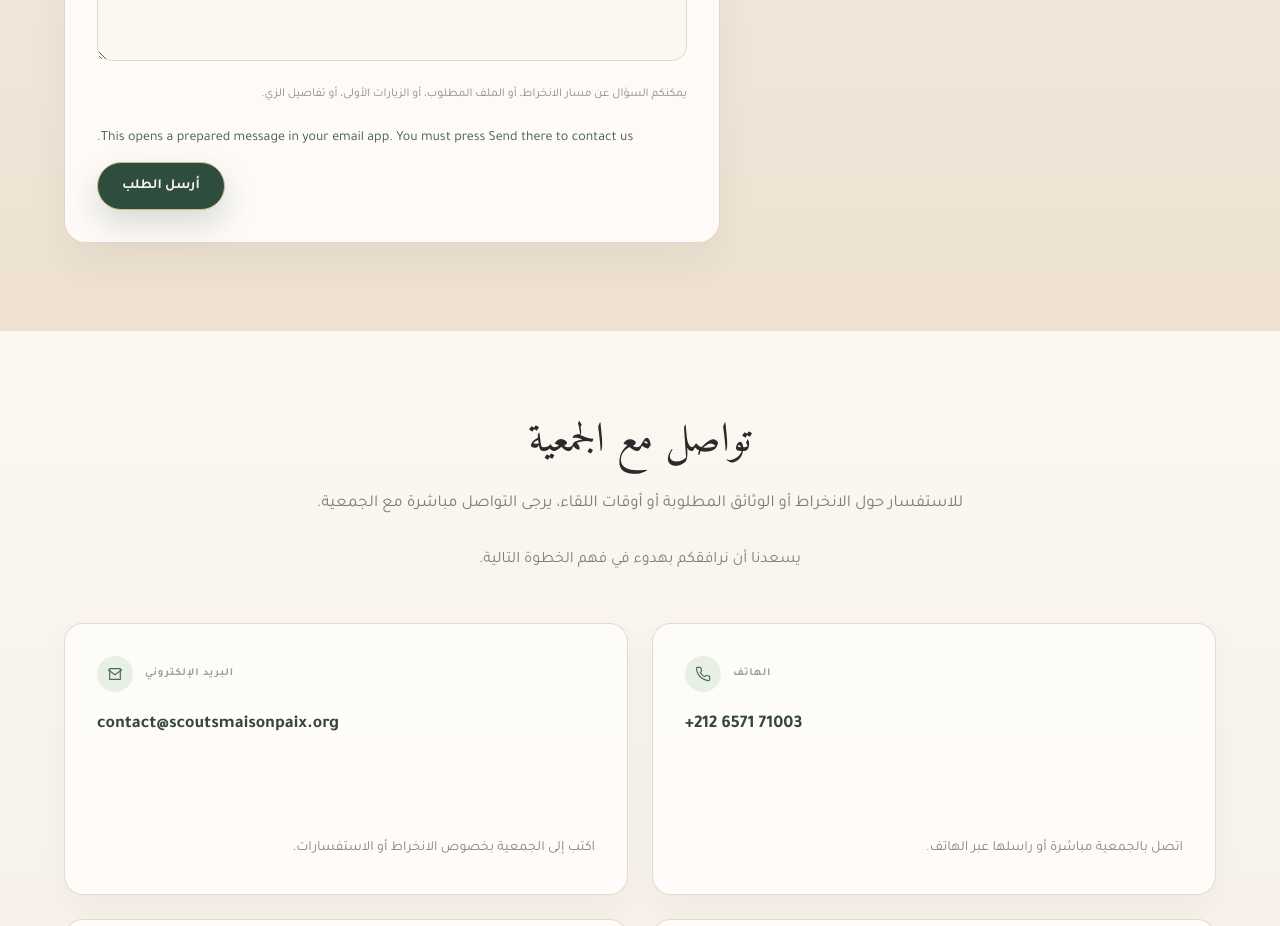
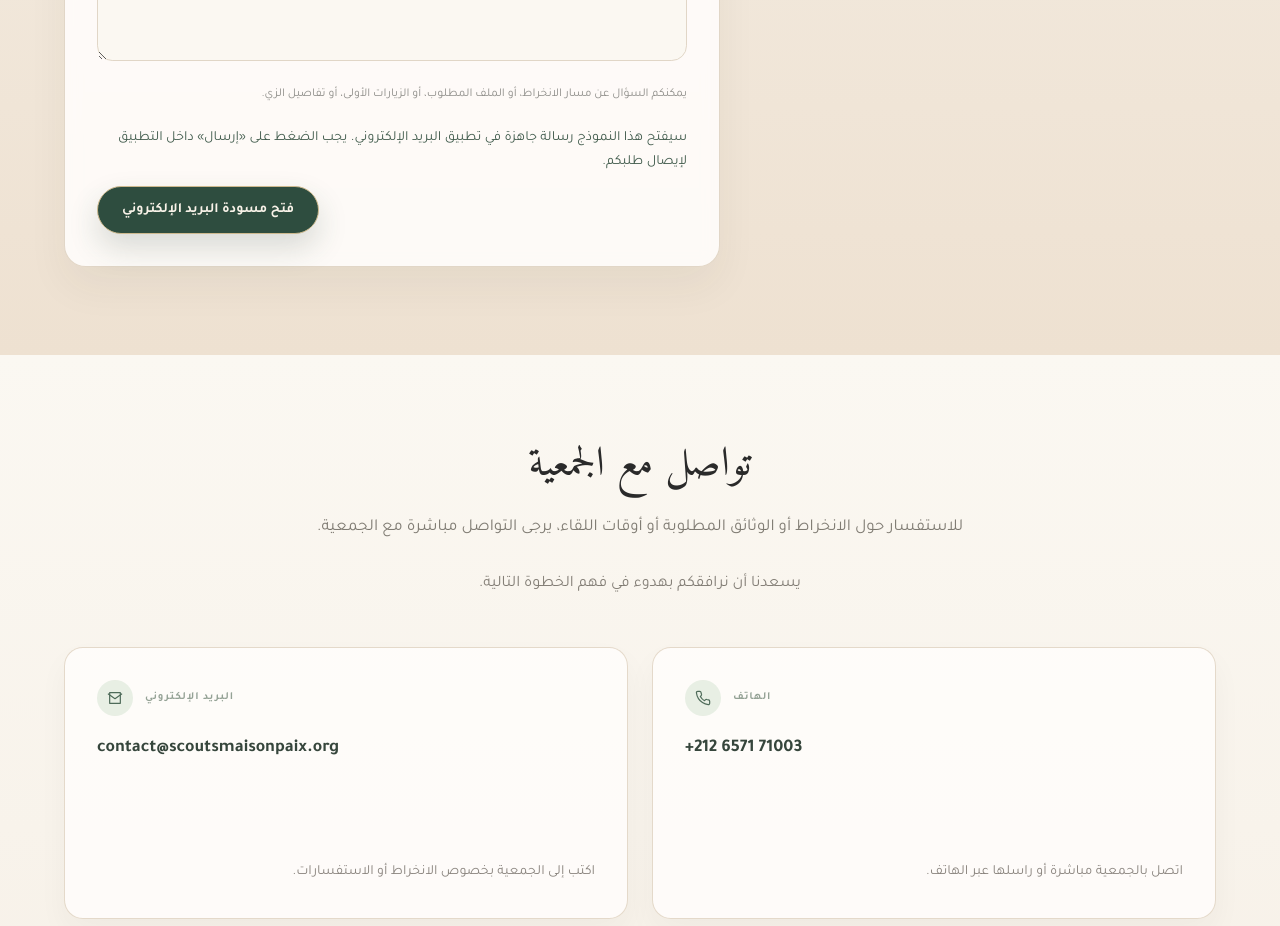
Before and after one commit to theXL7/scouts-house-of-peace, a Next.js app: page /ar/join-us in a window 1280 px wide. Shown: the part 6180-7106 px from the top of the page. Built offline with nearby package versions, Linux system fonts and the light colour scheme; no server answers.

Commit message:
Clarify email draft handoff and avoid false submission success (messages/ar.ts)

```diff
--- a/messages/ar.ts
+++ b/messages/ar.ts
@@ -506,8 +506,11 @@ const ar = {
         "هذا النموذج مخصص للأسئلة الأولى والتعبير عن الاهتمام الأولي. وهو ليس نموذج الانخراط النهائي.",
       note:
         "يمكن للأسر والكشافة المستقبليين استعماله للسؤال عن المسار أو الملف أو الزيارات الأولى أو تفاصيل الزي.",
-      submitLabel: "أرسل الطلب",
-      successMessage: "شكراً على اهتمامكم. سنتواصل معكم لتوضيح الخطوات التالية.",
+      submitLabel: "فتح مسودة البريد الإلكتروني",
+      emailHandoffNote:
+        "سيفتح هذا النموذج رسالة جاهزة في تطبيق البريد الإلكتروني. يجب الضغط على «إرسال» داخل التطبيق لإيصال طلبكم.",
+      emailDraftMessage:
+        "إذا فُتحت مسودة البريد، اضغطوا على «إرسال» داخل تطبيق البريد. إذا لم تُفتح، تواصلوا معنا عبر الهاتف أو واتساب في الأسفل. ستبقى المعلومات التي أدخلتموها في هذه الصفحة.",
       recipientEmail: "contact@scoutsmaisonpaix.org",
       emailSubject: "طلب استفسار أولي حول الانخراط - Scouts Maison de La Paix",
       fields: {
```
